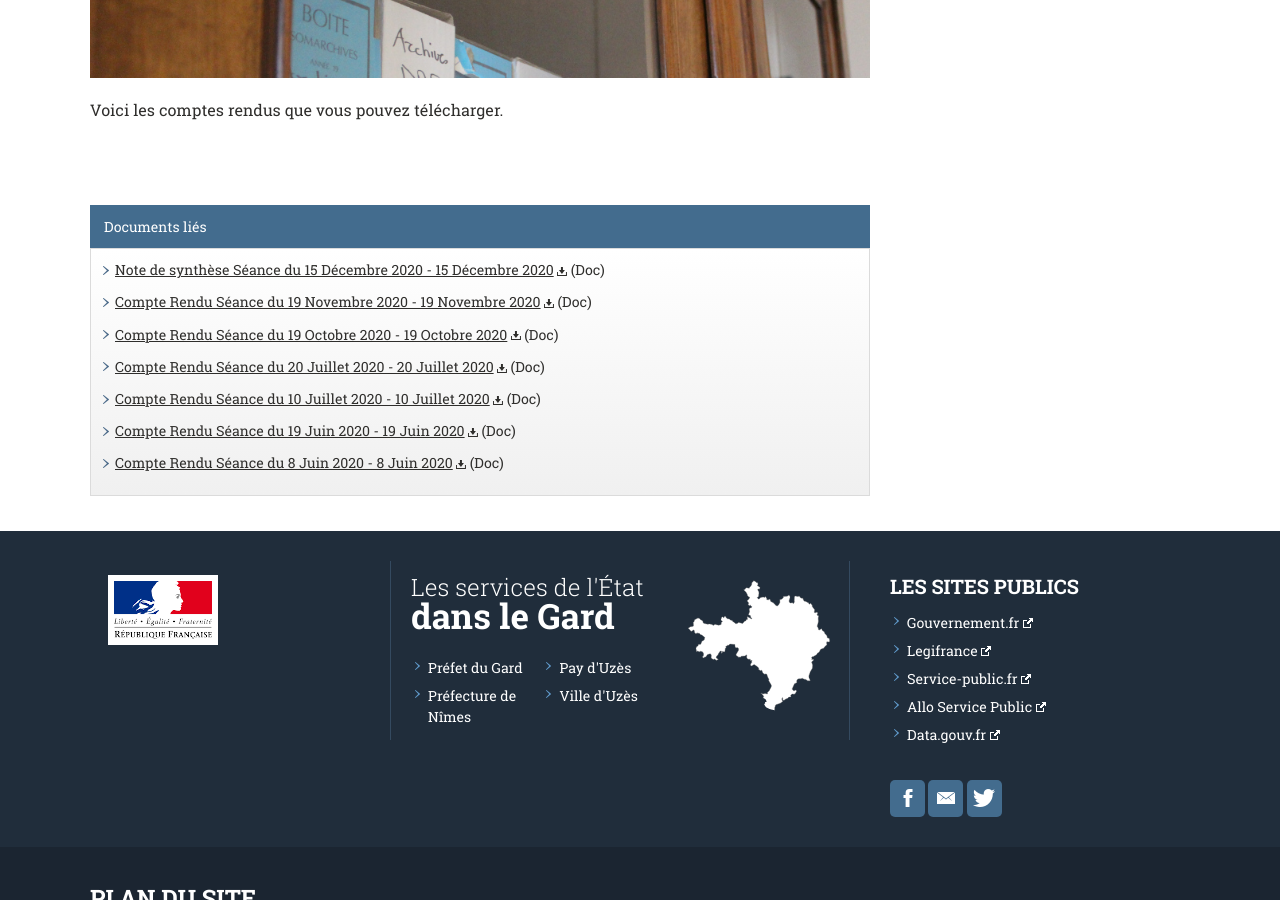
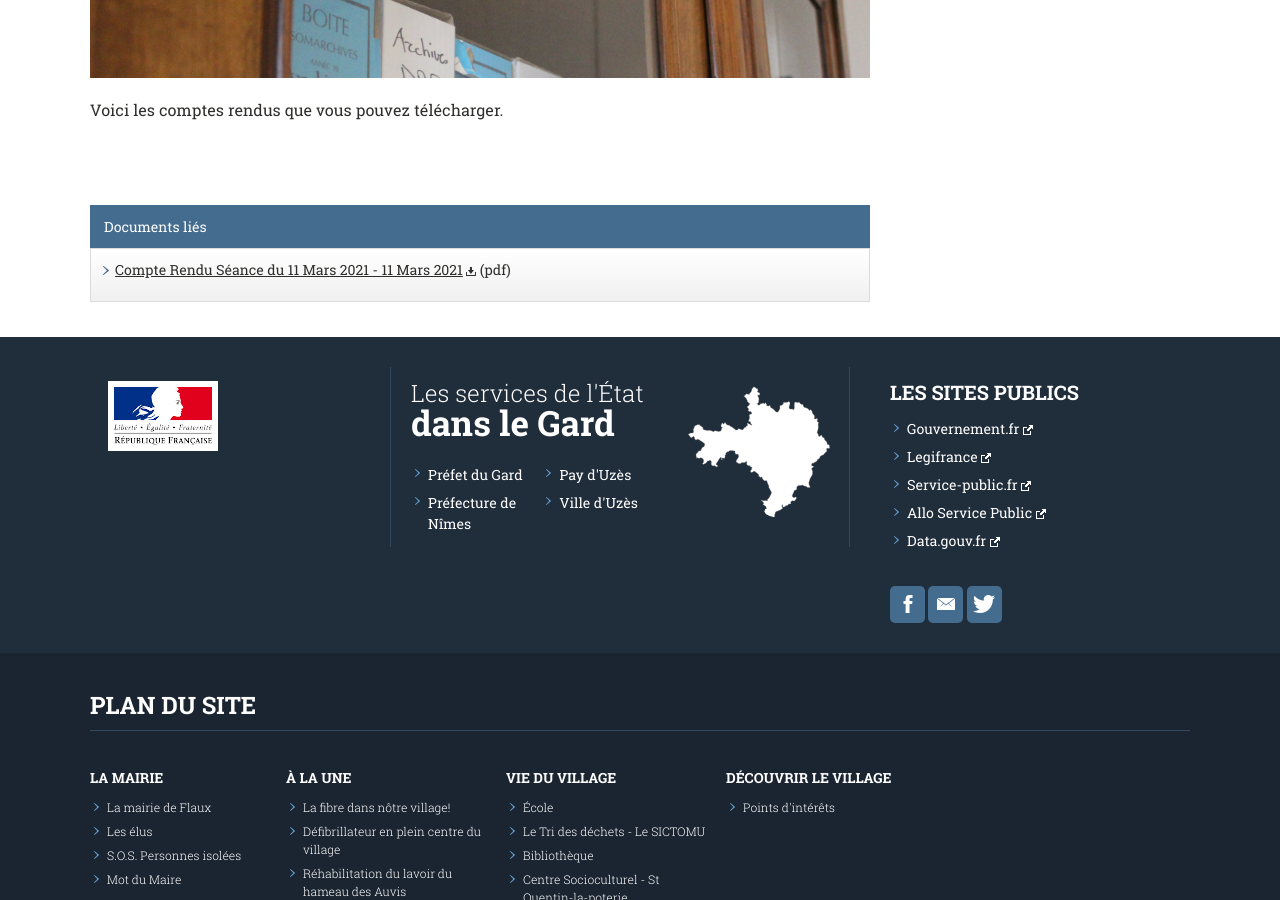
Before and after one commit to Flaux-Village/flaux-village.github.io, a Jekyll site: the page built from comptes.md, in a window 1280 px wide and 900 px high, scrolled down 523 px. Built offline with Jekyll 4.4.1, drawn with Linux system fonts in a browser that asks for light colours.

Commit message:
Update comptes.md

```diff
--- a/comptes.md
+++ b/comptes.md
@@ -8,34 +8,11 @@ illustration: /assets/illustrations/archives_landscape980.JPG
 description_illustration: Mairie de Flaux.
 documents:
 
-- fiche: Note de synthèse Séance du 15 Décembre 2020
-  date_texte: 15 Décembre 2020
-  addresse: /assets/documents/comptesrendus/20201215-3 - note de synthèse.doc
-  type: Doc
-- fiche: Compte Rendu Séance du 19 Novembre 2020
-  date_texte: 19 Novembre 2020
-  addresse: /assets/documents/comptesrendus/20201119-5 - compte rendu du 19 novembre 2020.doc
-  type: Doc
-- fiche: Compte Rendu Séance du 19 Octobre 2020
-  date_texte: 19 Octobre 2020
-  addresse: /assets/documents/comptesrendus/20201019-4 - compte rendu du 19 octobre 2020.doc
-  type: Doc
-- fiche: Compte Rendu Séance du 20 Juillet 2020
-  date_texte: 20 Juillet 2020
-  addresse: /assets/documents/comptesrendus/20200720-4 - compte rendu du 20 juillet 2020 (1).doc
-  type: Doc
-- fiche: Compte Rendu Séance du 10 Juillet 2020
-  date_texte: 10 Juillet 2020
-  addresse: /assets/documents/comptesrendus/20200710-5 - compte rendu du 10 juillet.doc
-  type: Doc
-- fiche: Compte Rendu Séance du 19 Juin 2020
-  date_texte: 19 Juin 2020
-  addresse: /assets/documents/comptesrendus/20200619-4 - compte rendu du 19 juin.doc
-  type: Doc
-- fiche: Compte Rendu Séance du 8 Juin 2020
-  date_texte: 8 Juin 2020
-  addresse: /assets/documents/comptesrendus/20200608-5 - compte rendu du 8 juin.doc
-  type: Doc
+- fiche: Compte Rendu Séance du 11 Mars 2021
+  date_texte: 11 Mars 2021
+  addresse: /assets/documents/comptesrendus/compte rendu du 11 mars 2021.pdf
+  type: pdf
+
 
 menu_secondaire:
 - titre: Horaires secrétariat
```
